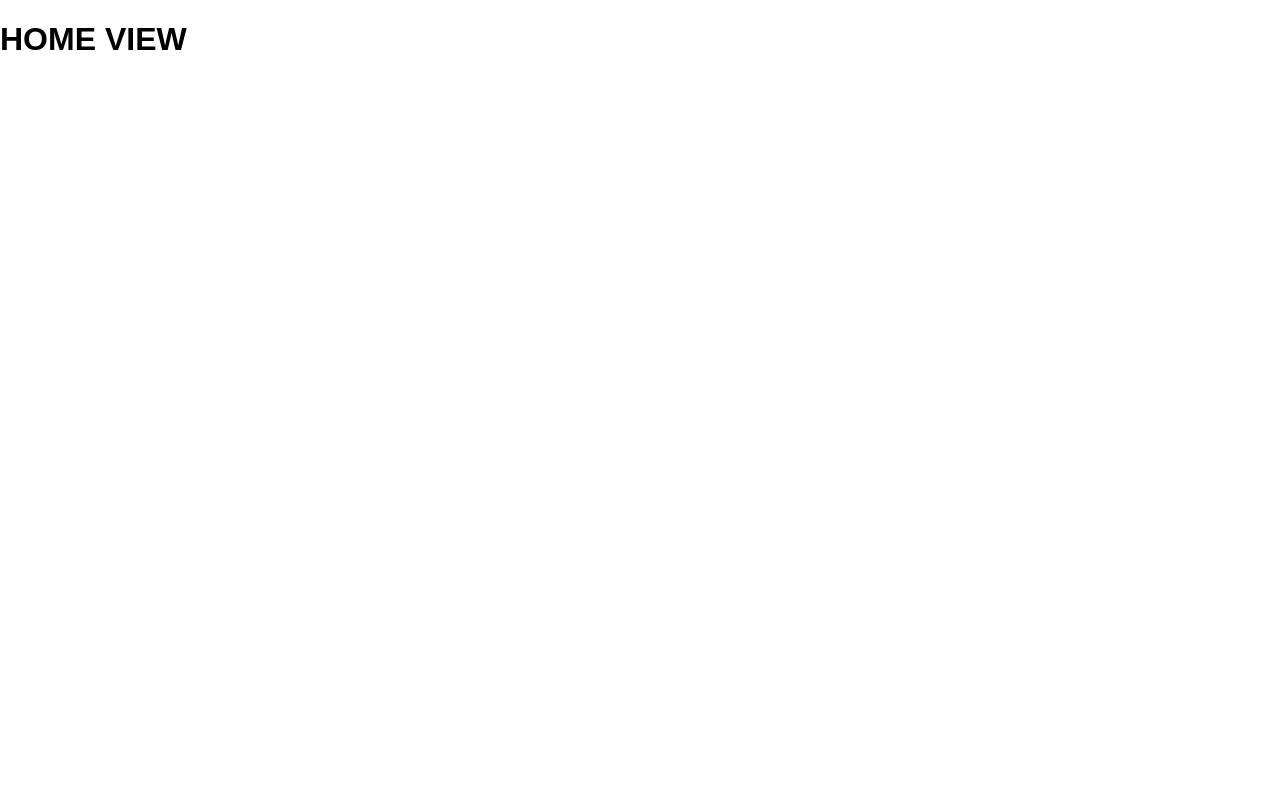
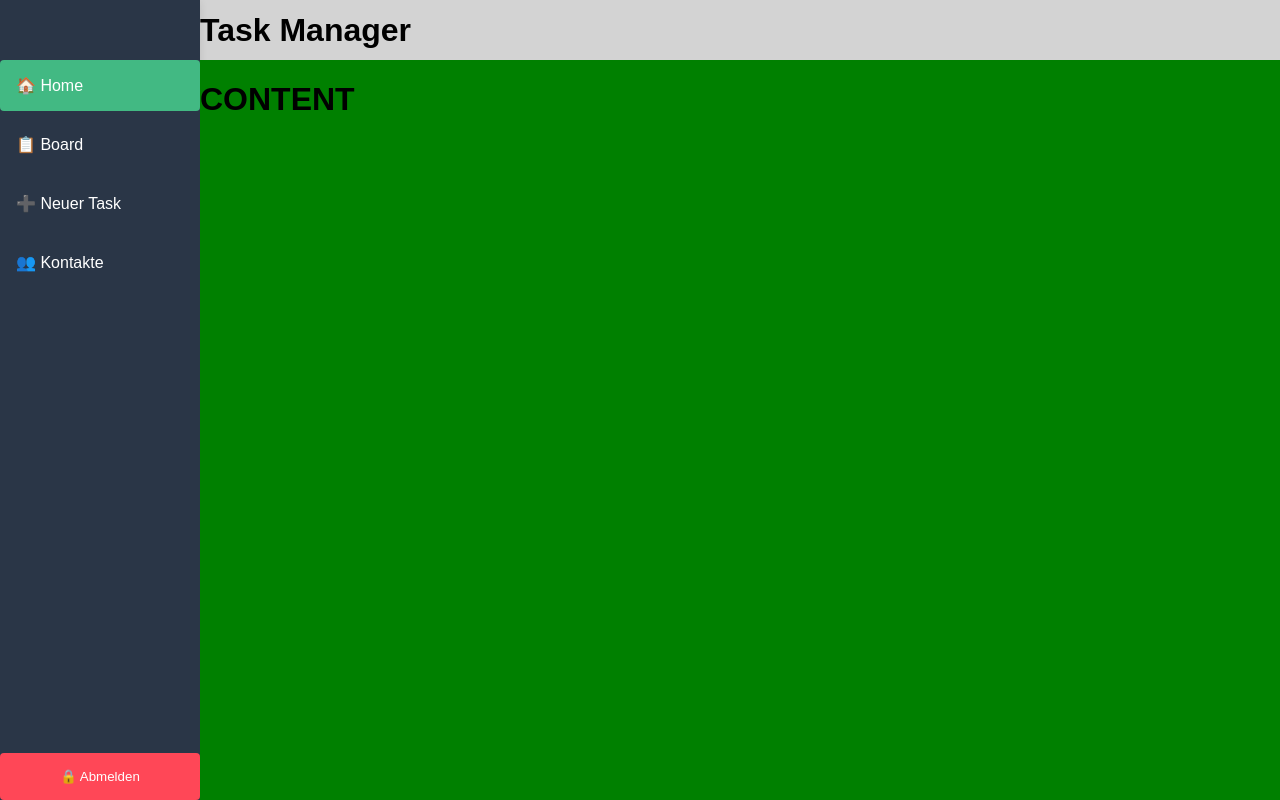
Before and after one commit to KayBeckmann/join-express-backend, a Vue app in the folder frontend/: page / in a window 1280 px wide. Built offline with nearby package versions, Linux system fonts and the light colour scheme.

Commit message:
edit NavMenu and Header.

```diff
--- a/frontend/src/components/Shared/Header.vue
+++ b/frontend/src/components/Shared/Header.vue
@@ -9,5 +9,14 @@
 <style lang="css" scoped>
 header {
   background-color: lightgray;
+  height: 100%;
+  display: flex;
+  align-items: center;
+
+}
+
+h1 {
+  margin: 0;
+  padding: 0;
 }
 </style>
--- a/frontend/src/components/Shared/NavMenu.vue
+++ b/frontend/src/components/Shared/NavMenu.vue
@@ -13,6 +13,11 @@
       <router-link to="/contacts" class="nav-item">
         <span>👥 Kontakte</span>
       </router-link>
+      <!-- <button @click="handleLogout" class="logout-button"> -->
+        <!-- 🔒 Abmelden -->
+      <!-- </button> -->
+    </div>
+    <div class="ende menu-content">
       <button @click="handleLogout" class="logout-button">
         🔒 Abmelden
       </button>
@@ -34,22 +39,32 @@ const handleLogout = () => {
 </script>
 
 <style scoped>
+a {
+  text-decoration: none;
+  color: white;
+}
 .nav-menu {
-  background: #f5f5f5;
-  padding: 1rem;
+  background: var(--nav-background);
+  color: white;
+  padding-top: var(--header-height);
   box-shadow: 0 2px 8px rgba(0,0,0,0.1);
+  height: calc(100% - var(--header-height));
+  display: flex;
+  width: 100%;
+  justify-content: space-between;
+  flex-direction: column;
 }
 
 .menu-content {
   display: flex;
   flex-direction: column;
   gap: 0.5rem;
+  min-width: var(--nav-width);
 }
 
 .nav-item {
   padding: 1rem;
   text-decoration: none;
-  color: #2c3e50;
   border-radius: 4px;
   transition: background 0.3s;
 }
--- a/frontend/src/styles.css
+++ b/frontend/src/styles.css
@@ -1,3 +1,10 @@
+:root {
+  --header-height: 60px;
+  --nav-width: 200px;
+
+  --nav-background: #2A3647;
+}
+
 html{
   margin: 0;
   padding: 0;
--- a/frontend/src/views/HomeView.vue
+++ b/frontend/src/views/HomeView.vue
@@ -1,9 +1,45 @@
 <template>
-  <h1>HOME VIEW</h1>
+  <div class="grid">
+    <header id="header">
+      <Header />
+    </header>
+
+    <nav id="navigation">
+      <NavMenu />
+    </nav>
+
+    <main id="main">
+      <h1>CONTENT</h1>
+    </main>
+  </div>
 </template>
 
-<script setup></script>
+<script setup>
+import Header from '@/components/Shared/Header.vue';
+import NavMenu from '@/components/Shared/NavMenu.vue';
+</script>
 
 <style lang="css" scoped>
+.grid{
+  display: grid;
+  grid-template-columns: var(--nav-width) 1fr;
+  grid-template-rows: var(--header-height) 1fr;
+  grid-template-areas:
+  "navigation header"
+  "navigation main";
+  height: 100vh;
+}
 
+#header {
+  grid-area: header;
+}
+
+#navigation {
+  grid-area: navigation;
+}
+
+#main {
+  grid-area: main;
+  background-color: green;
+}
 </style>
```
